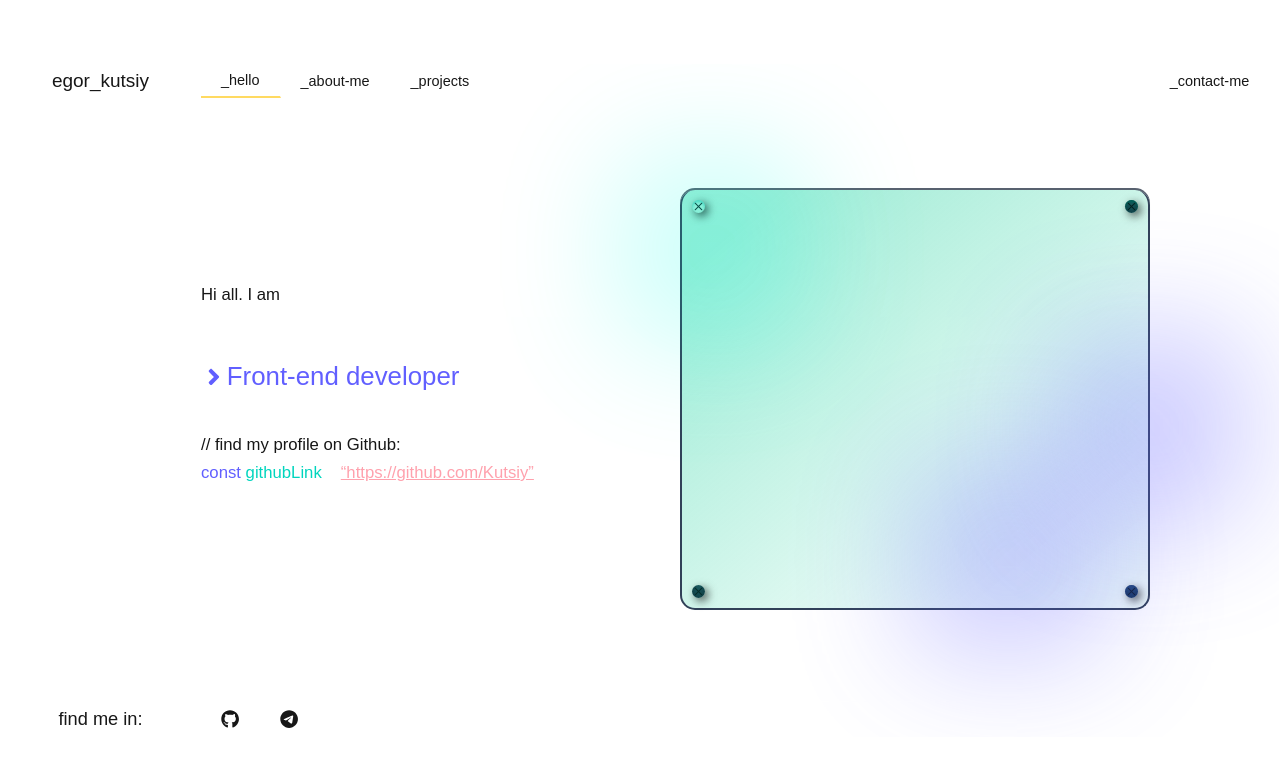
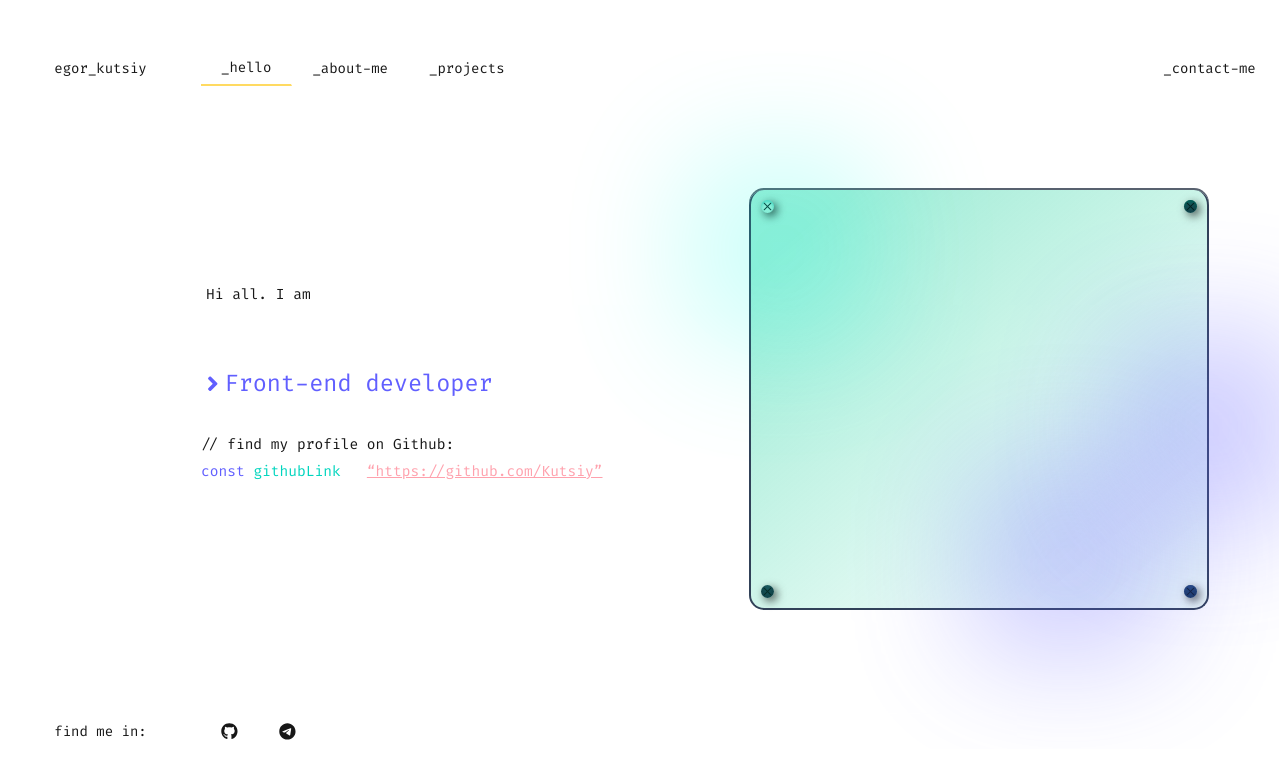
Before and after one commit to Kutsiy/NxWedApp, a Next.js app: page / in a window 1280 px wide. Shown: the top 778 px of the page. Built offline with nearby package versions, Linux system fonts and the light colour scheme.

Commit message:
feat: change some style in home page

```diff
--- a/src/app/layout.tsx
+++ b/src/app/layout.tsx
@@ -1,25 +1,30 @@
 import type { Metadata } from "next";
-import { Geist, Geist_Mono } from "next/font/google";
+import { Fira_Code } from "next/font/google";
 import "./styles/globals.scss";
 import "./styles/variables.scss";
 import Main from "@/components/main/main";
 import Header from "@/components/header/header";
 import Footer from "@/components/footer/footer";
 
-const geistSans = Geist({
-  variable: "--font-geist-sans",
-  subsets: ["latin"],
-});
+// const geistSans = Geist({
+//   variable: "--font-geist-sans",
+//   subsets: ["latin"],
+// });
 
-const geistMono = Geist_Mono({
-  variable: "--font-geist-mono",
-  subsets: ["latin"],
-});
+// const geistMono = Geist_Mono({
+//   variable: "--font-geist-mono",
+//   subsets: ["latin"],
+// });
 
 export const metadata: Metadata = {
   title: "Create Next App",
   description: "Generated by create next app",
 };
+
+export const firaCode = Fira_Code({
+  subsets: ["latin"],
+  variable: "--font-fira-code",
+});
 
 export default function RootLayout({
   children,
@@ -27,8 +32,8 @@ export default function RootLayout({
   children: React.ReactNode;
 }>) {
   return (
-    <html lang="en" className="dark">
-      <body className={`${geistSans.variable} ${geistMono.variable}`}>
+    <html lang="en" className={`dark ${firaCode.variable}`}>
+      <body className={`${firaCode.variable}`}>
         <Main>
           <Header />
           <main>{children}</main>
--- a/src/app/page.module.scss
+++ b/src/app/page.module.scss
@@ -25,18 +25,19 @@
   }
 
   &__greetings {
-    font-size: 1.1rem;
+    font-size: 1.3rem;
+    padding-left: 5px;
   }
 
   &__name {
-    font-size: 3.25rem;
+    font-size: 4.3rem;
     color: white;
   }
 
   &__front {
     display: flex;
     align-items: center;
-    font-size: 1.7rem;
+    font-size: 2.1rem;
     color: #615fff;
   }
 
@@ -45,7 +46,7 @@
     display: flex;
     flex-direction: column;
     gap: 8px;
-    font-size: 1.1rem;
+    font-size: 1.3rem;
   }
 
   &__find_profile {
@@ -56,7 +57,7 @@
   }
 
   &__game {
-    width: 470px;
+    width: 460px;
     height: 420px;
     background: linear-gradient(
       140deg,
@@ -120,6 +121,7 @@
       align-items: center;
       justify-content: center;
       font-size: 13px;
+
       &_1 {
         background: radial-gradient(ellipse at top, #196c6a 0%, #114b4a 10 0%);
         box-shadow: 3px 3px 10px rgba(0, 0, 0, 0.8),
--- a/src/app/styles/globals.scss
+++ b/src/app/styles/globals.scss
@@ -16,12 +16,12 @@ body {
   margin: 0;
   padding: 0;
   font-size: var(--font-size);
+  font-family: var(--font-fira-code), monospace;
 }
 
 body {
   background: var(--background);
   color: var(--text);
-  font-family: Arial, Helvetica, sans-serif;
   -webkit-font-smoothing: antialiased;
   -moz-osx-font-smoothing: grayscale;
   display: flex;
--- a/src/app/styles/variables.scss
+++ b/src/app/styles/variables.scss
@@ -1,7 +1,7 @@
 :root {
   --background: #ffffff;
   --text: #171717;
-  --font-size: 0.95rem;
+  --font-size: 0.7rem;
   --glass-background: rgba(255, 255, 255, 0.05);
   --glass-border: 1px solid rgba(255, 255, 255, 0.2);
   --left-margin: 200px;
--- a/src/components/footer/footer.module.scss
+++ b/src/components/footer/footer.module.scss
@@ -5,6 +5,7 @@
   border-bottom-left-radius: 15px;
   border-bottom-right-radius: 15px;
   display: flex;
+  font-size: 1.25rem;
 
   &__title {
     min-width: var(--left-margin);
@@ -13,7 +14,6 @@
     display: flex;
     align-items: center;
     justify-content: center;
-    font-size: 1.2rem;
   }
 
   &__nav_bar {
@@ -36,7 +36,7 @@
     justify-content: center;
     cursor: pointer;
     border-right: var(--glass-border);
-    font-size: 1.2rem;
+    font-size: 1.5rem;
   }
 
   &__gap {
--- a/src/components/header/header.module.scss
+++ b/src/components/header/header.module.scss
@@ -5,6 +5,7 @@
   border-top-left-radius: 15px;
   border-top-right-radius: 15px;
   display: flex;
+  font-size: 1.25rem;
 
   &__title {
     width: var(--left-margin);
@@ -14,7 +15,6 @@
     align-items: center;
     justify-content: center;
     cursor: pointer;
-    font-size: 1.25rem;
   }
 
   &__nav_bar {
--- a/src/components/main/main.module.scss
+++ b/src/components/main/main.module.scss
@@ -1,8 +1,8 @@
 .main {
   min-width: 300px;
-  width: 1300px;
+  width: 1400px;
   min-height: 100px;
-  height: 675px;
+  height: 700px;
   background-color: var(--glass-background);
   border: var(--glass-border);
   border-radius: 15px;
```
